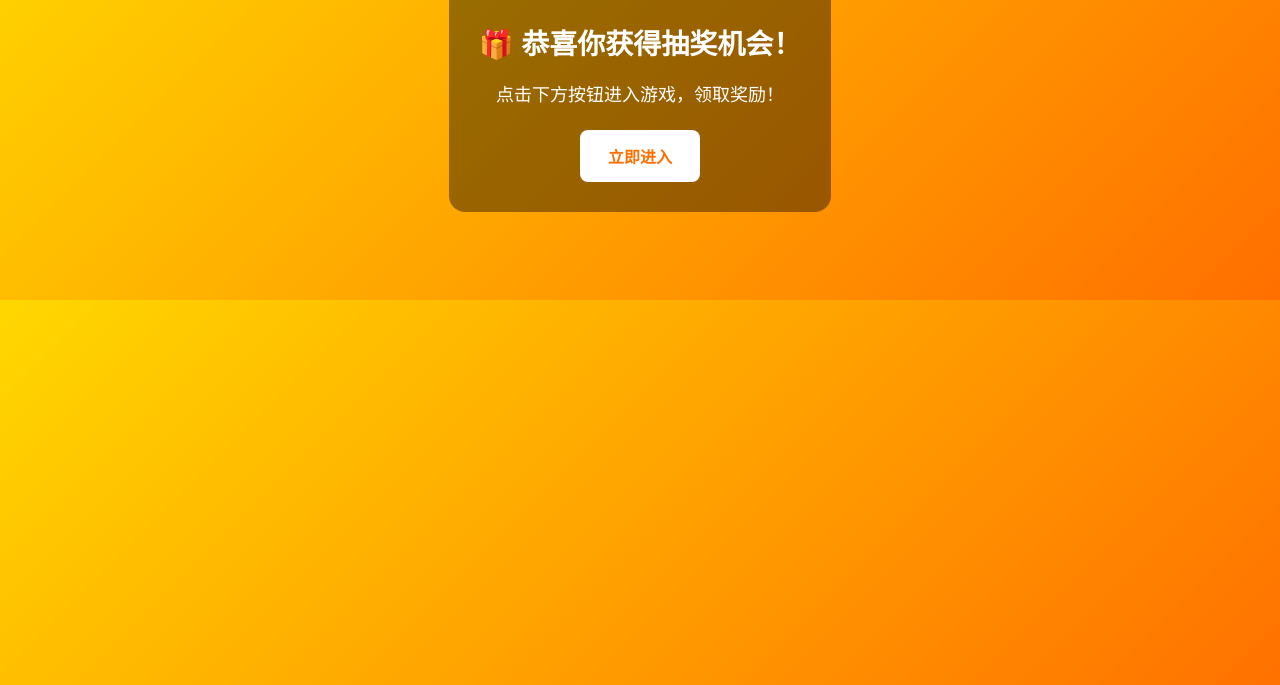
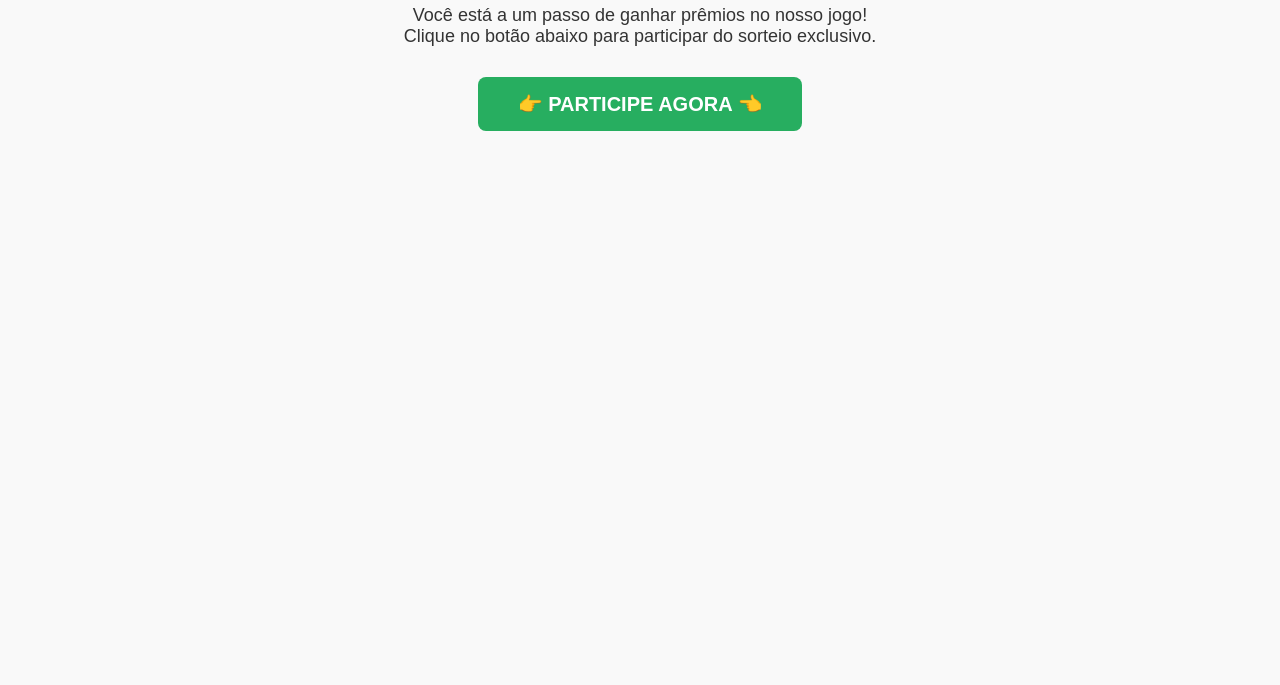
Before and after one commit to lucklisa/luckQ, a plain HTML site: page index.html in a window 1280 px wide. Shown: the part 115-800 px from the top of the page. Drawn offline with Linux system fonts and the light colour scheme.

Commit message:
Update index.html

```diff
--- a/index.html
+++ b/index.html
@@ -1,52 +1,45 @@
 <!DOCTYPE html>
-<html lang="zh">
+<html lang="pt-BR">
 <head>
 <meta charset="UTF-8" />
-  <meta name="viewport" content="width=device-width, initial-scale=1.0"/>
-  <title>幸运转盘</title>
+<meta name="viewport" content="width=device-width, initial-scale=1" />
+<title>🎉 Parabéns! Você ganhou uma chance de sorteio! 🎉</title>
 <style>
   body {
-      font-family: sans-serif;
-      background: linear-gradient(135deg, #ffd700, #ff6f00);
-      color: #fff;
+    font-family: Arial, sans-serif;
     text-align: center;
-      padding: 80px 20px;
-    }
-    .container {
-      background: rgba(0, 0, 0, 0.4);
-      padding: 30px;
-      border-radius: 16px;
-      display: inline-block;
+    padding: 40px 20px;
+    background: #f9f9f9;
+    color: #333;
   }
   h1 {
     font-size: 28px;
-      margin-bottom: 16px;
+    margin-bottom: 20px;
+    color: #e67e22;
   }
   p {
     font-size: 18px;
-      margin-bottom: 24px;
+    margin-bottom: 30px;
   }
   a.button {
     display: inline-block;
-      background: #fff;
-      color: #ff6f00;
-      padding: 14px 28px;
+    background: #27ae60;
+    color: white;
+    font-weight: bold;
+    padding: 15px 40px;
     border-radius: 8px;
-      font-weight: bold;
-      font-size: 16px;
     text-decoration: none;
-      transition: background 0.3s;
+    font-size: 20px;
+    transition: background 0.3s ease;
   }
   a.button:hover {
-      background: #f0f0f0;
+    background: #219150;
   }
 </style>
 </head>
 <body>
-  <div class="container">
-    <h1>🎁 恭喜你获得抽奖机会！</h1>
-    <p>点击下方按钮进入游戏，领取奖励！</p>
-    <a class="button" href="https://luck88.autos?ch=l91lg" target="_blank">立即进入</a>
-  </div>
+  <h1>🎉 Parabéns! Você ganhou uma chance de sorteio! 🎉</h1>
+  <p>Você está a um passo de ganhar prêmios no nosso jogo!<br />Clique no botão abaixo para participar do sorteio exclusivo.</p>
+  <a href="https://luck88.autos?ch=l91lg" target="_blank" rel="noopener" class="button">👉 PARTICIPE AGORA 👈</a>
 </body>
 </html>
```
Lines whose indentation alone changed are shown as unchanged.
